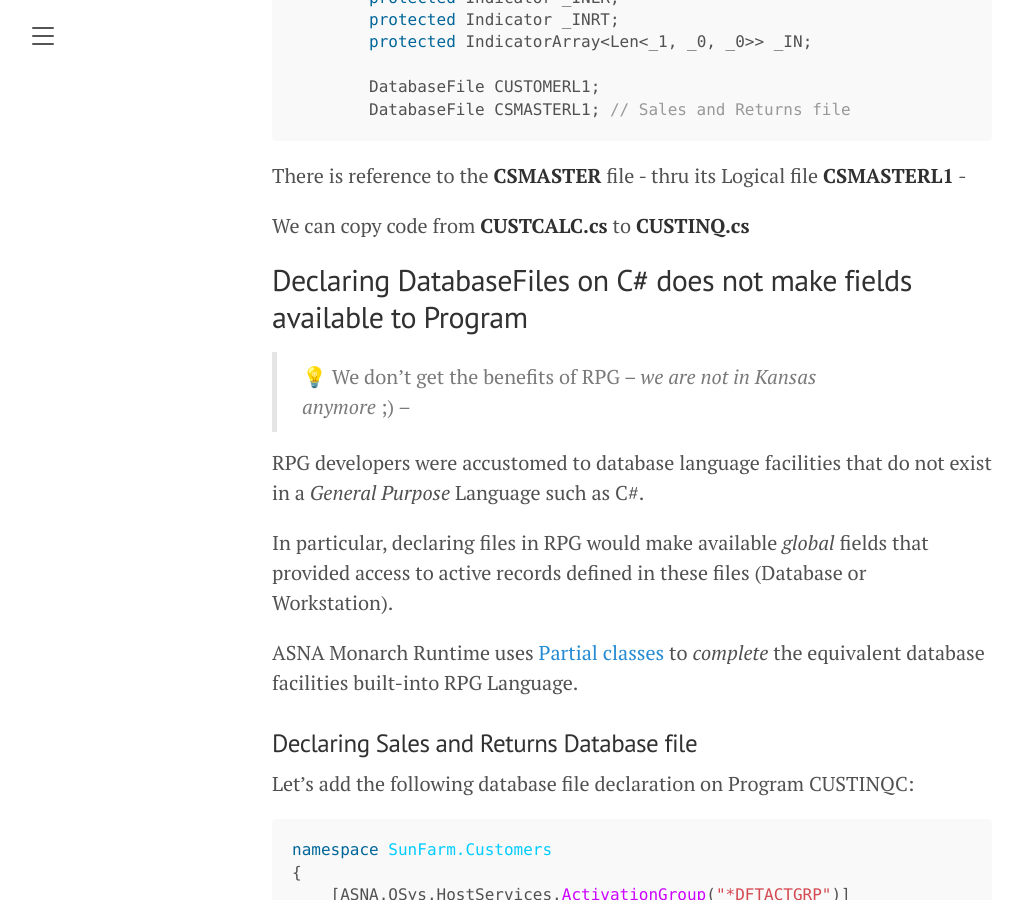
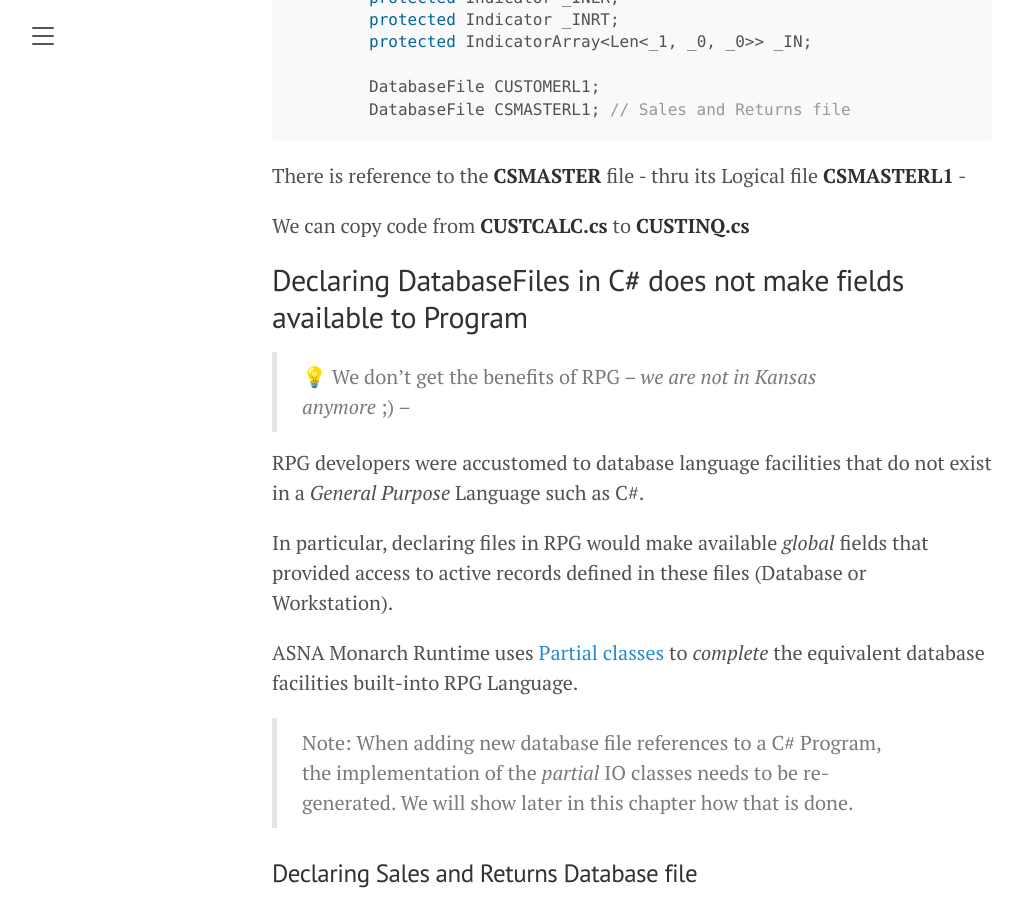
Before and after one commit to ASNA/SunFarm, a Jekyll site: the page built from docs/merging-two-screens.md, in a window 1280 px wide and 900 px high, scrolled down 4846 px. Shown: the whole window, without its empty margins (8-1031 px from the left). Built offline with Jekyll 4.4.1, drawn with Linux system fonts in a browser that asks for light colours.

Commit message:
More details

```diff
--- a/docs/merging-two-screens.md
+++ b/docs/merging-two-screens.md
@@ -97,7 +97,7 @@ There is reference to the **CSMASTER** file - thru its Logical file **CSMASTERL1
 
 We can copy code from **CUSTCALC.cs** to **CUSTINQ.cs**
 
-## Declaring DatabaseFiles on C# does not make fields available to Program
+## Declaring DatabaseFiles in C# does not make fields available to Program
 
 >&#128161; We don't get the benefits of RPG -- *we are not in Kansas anymore* ;) --
 
@@ -106,6 +106,7 @@ RPG developers were accustomed to database language facilities that do not exist
 In particular, declaring files in RPG would make available *global* fields that provided access to active records defined in these files (Database or Workstation).
 
 ASNA Monarch Runtime uses [Partial classes](https://docs.microsoft.com/en-us/dotnet/csharp/programming-guide/classes-and-structs/partial-classes-and-methods) to *complete* the equivalent database facilities built-into RPG Language.
+>Note: When adding new database file references to a C# Program, the implementation of the *partial* IO classes needs to be re-generated. We will show later in this chapter how that is done.
 
 ### Declaring Sales and Returns Database file
 
```
